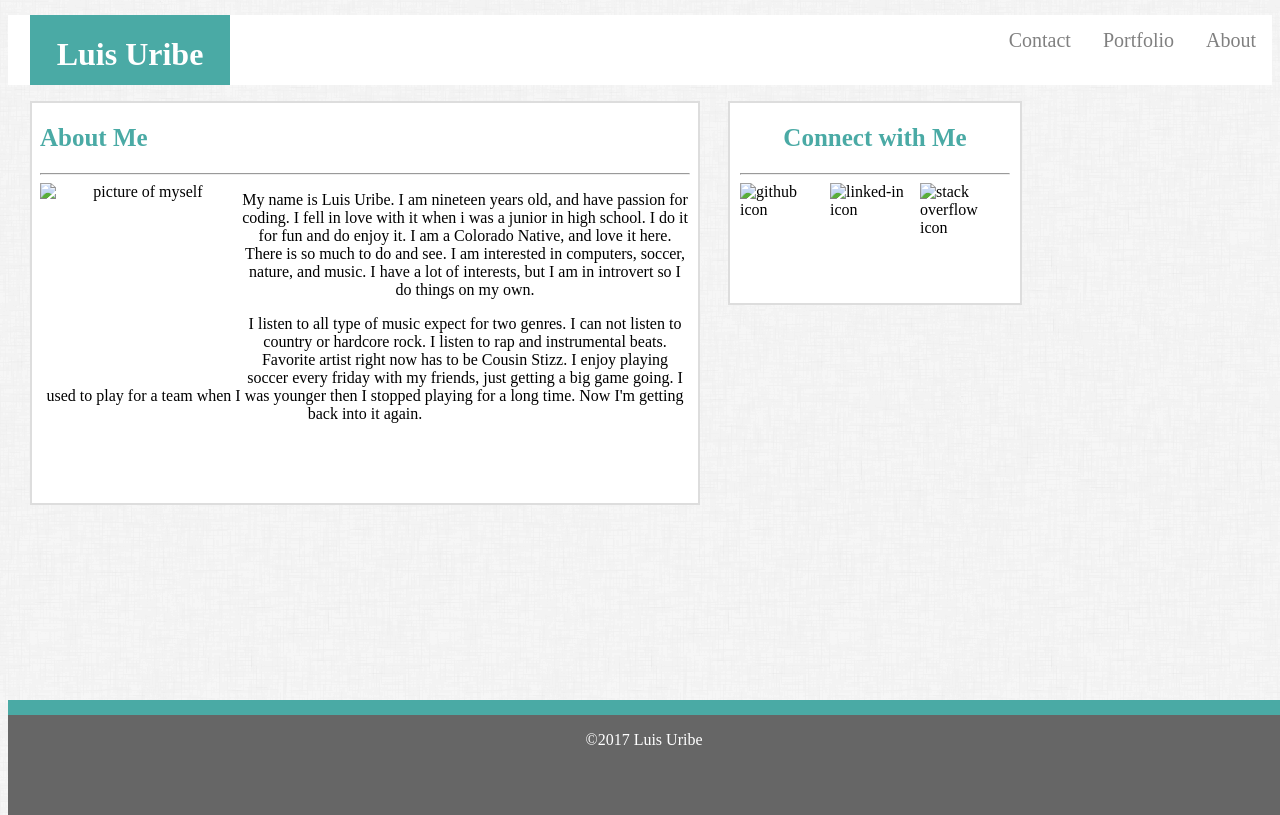
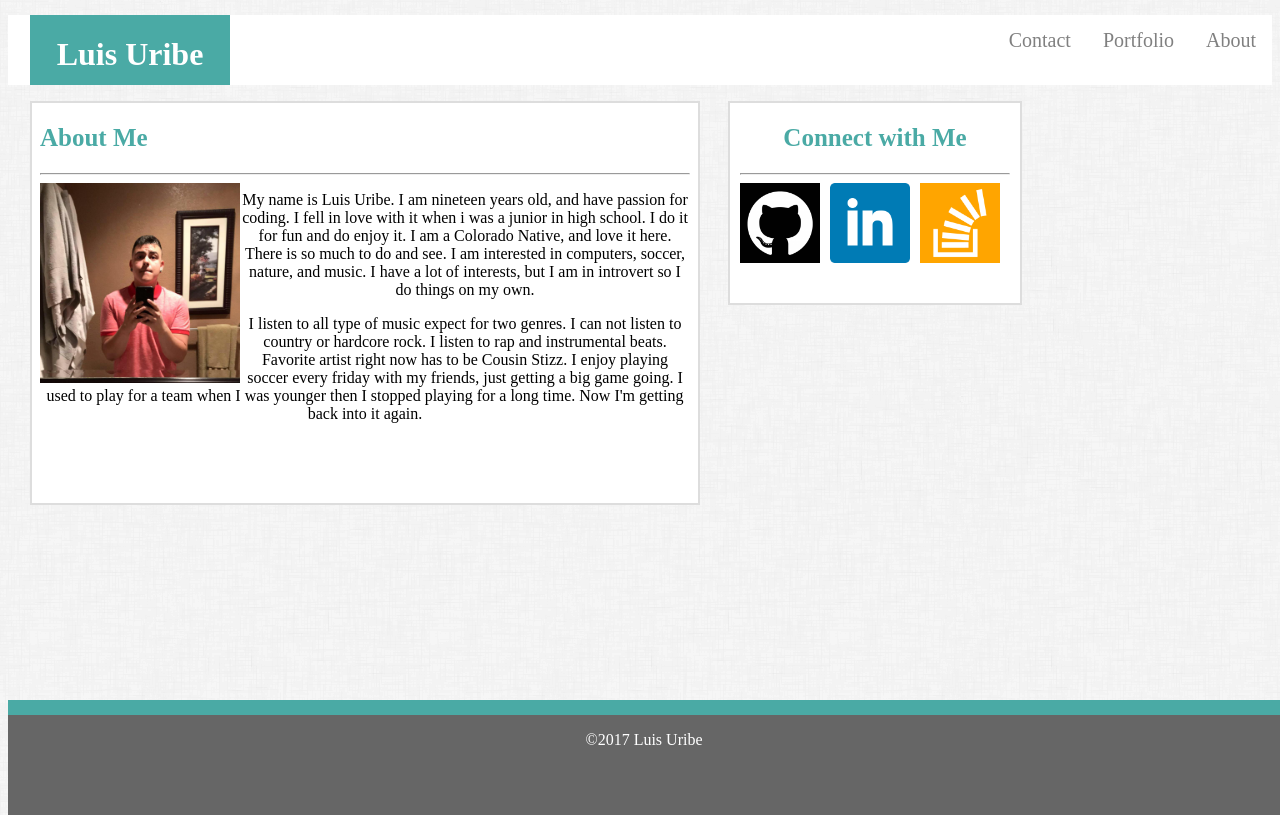
Before and after one commit to Luissv5/Basic-portfolio, a plain HTML site: page index.html in a window 1280 px wide. Drawn offline with Linux system fonts and the light colour scheme.

Commit message:
Update index.html

```diff
--- a/index.html
+++ b/index.html
@@ -25,7 +25,7 @@
 
   <hr>
 
-  <img src="assets/images/me.jpg" alt="picture of myself" width="200" height="200" style="float:left;">
+  <img src="me.jpg" alt="picture of myself" width="200" height="200" style="float:left;">
 
   <p class="text">My name is Luis Uribe. I am nineteen years old, and have passion for coding. I fell in love with it when i was a junior in high school. I do it for fun and do enjoy it. I am a Colorado Native, and love it here. There is so much to do and see. I am interested in computers, soccer, nature, and music. I have a lot of interests, but I am in introvert so I do things on my own.</p>
 
@@ -39,11 +39,11 @@
 
   <hr>
 
-  <img src="assets/images/github.jpg" alt="github icon" width="80px" height="80px" style="float: left; padding-right: 10px;">
+  <img src="github.jpg" alt="github icon" width="80px" height="80px" style="float: left; padding-right: 10px;">
 
-  <img src="assets/images/linked-in.jpg" alt="linked-in icon" width="80px" height="80px" style="float: left; padding-right: 10px;">
+  <img src="linked-in.jpg" alt="linked-in icon" width="80px" height="80px" style="float: left; padding-right: 10px;">
 
-  <img src="assets/images/stack.jpg" alt="stack overflow icon" width="80px" height="80px" style="float: left;">
+  <img src="stack.jpg" alt="stack overflow icon" width="80px" height="80px" style="float: left;">
 
 </div>
 
```
